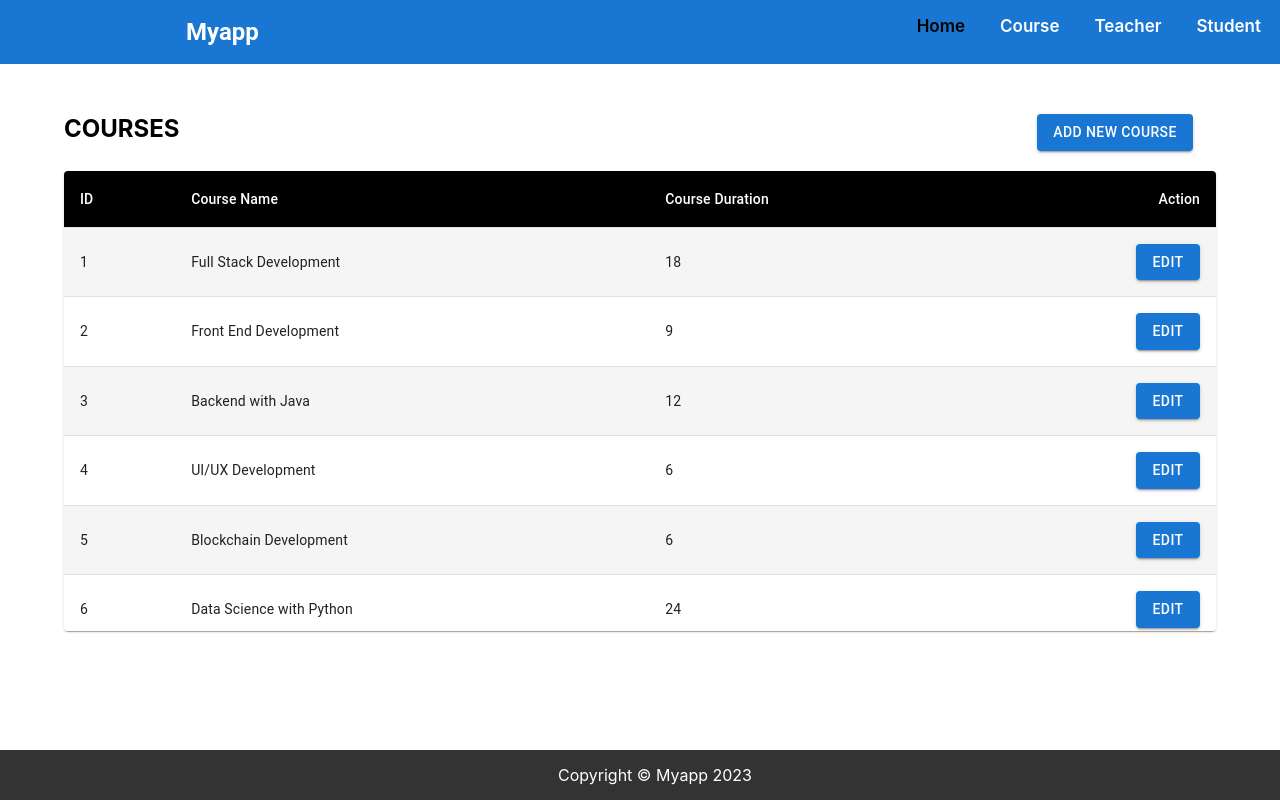
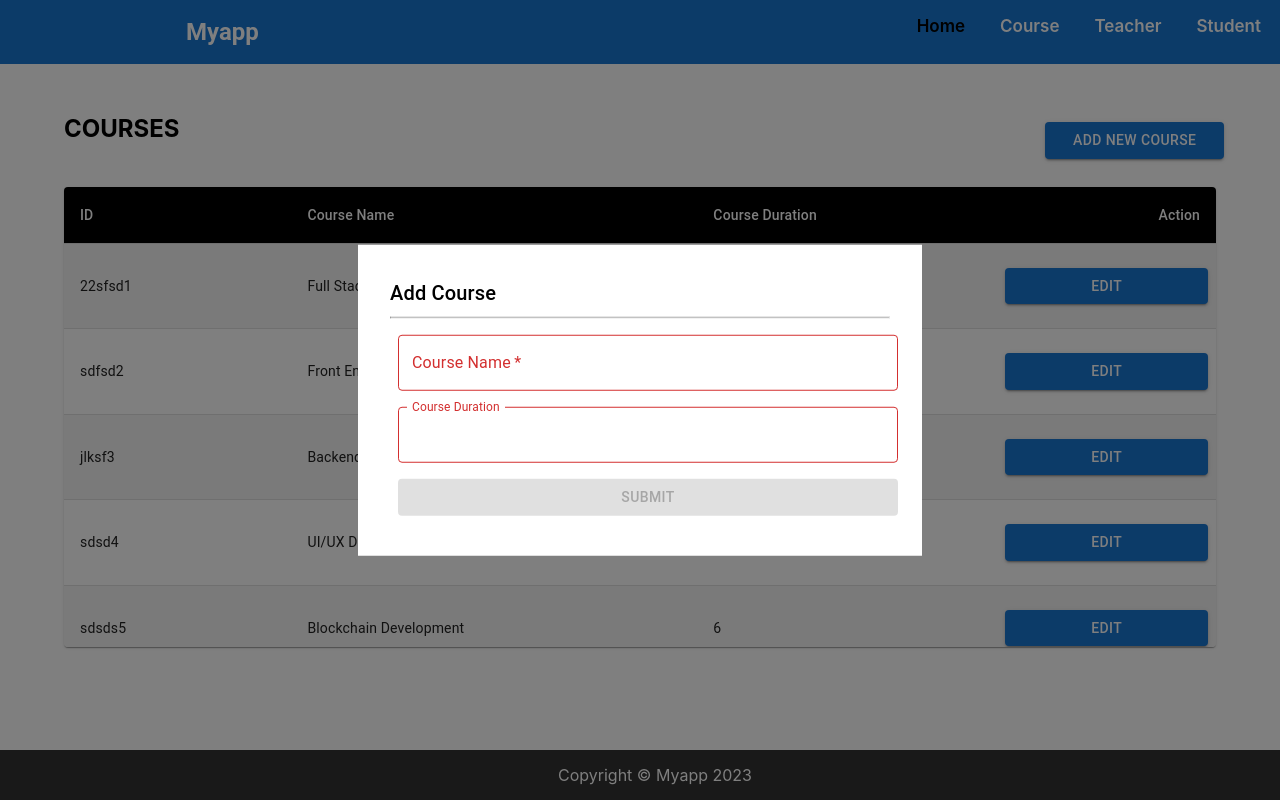
Before and after one commit to ankushchavan0411/movate-react-typescript-assignment, a React (Create React App) app: page / in a window 1280 px wide. Both pictures are taken after a click on the button "ADD NEW COURSE". Shown: the top 800 px of the page. Built offline with nearby package versions, Linux system fonts and the light colour scheme.

Commit message:
AC | Add new course action called

```diff
--- a/src/components/common/Button.tsx
+++ b/src/components/common/Button.tsx
@@ -5,11 +5,22 @@ import Button from "@mui/material/Button";
 interface Props {
   labelText: string;
   handleOnClick(): any;
+  disabled?: boolean;
 }
 
-const Buttons: React.FC<Props> = ({ labelText, handleOnClick }) => {
+const Buttons: React.FC<Props> = ({
+  labelText,
+  handleOnClick,
+  disabled = false,
+}) => {
   return (
-    <Button onClick={handleOnClick} variant="contained">
+    <Button
+      onClick={handleOnClick}
+      variant="contained"
+      fullWidth
+      style={{ margin: 8 }}
+      disabled={disabled}
+    >
       {labelText || "Submit"}
     </Button>
   );
--- /dev/null
+++ b/src/components/course/AddEditCourse.tsx
@@ -0,0 +1,76 @@
+/** @format */
+import Box from "@mui/material/Box";
+import TextField from "@mui/material/TextField";
+import React, { useState } from "react";
+import { useDispatch } from "react-redux";
+import { Dispatch } from "redux";
+import { addCourse } from "../../redux/actions/courseAction";
+import { getUniqueId } from "../../utils";
+import Buttons from "../common/Button";
+
+interface Props {
+  setOpen(isOpen: boolean): any;
+}
+
+const AddEditCourse: React.FC<Props> = ({ setOpen }) => {
+  const [courseName, setCourseName] = useState("");
+  const [courseDuration, setCourseDuration] = useState(null);
+
+  const dispatch: Dispatch<any> = useDispatch();
+
+  const handleOnClick = () => {
+    dispatch(
+      addCourse({
+        id: getUniqueId(),
+        name: courseName,
+        durationInMonths: courseDuration || 0,
+      })
+    );
+    setOpen(false);
+  };
+
+  return (
+    <React.Fragment>
+      <Box
+        component="form"
+        sx={{
+          "& .MuiTextField-root": { m: 1, width: "100%" },
+        }}
+        noValidate
+        autoComplete="off"
+      >
+        <div>
+          <TextField
+            error={!courseName}
+            required
+            id="outlined-required"
+            label="Course Name"
+            value={courseName}
+            onChange={(e: any): void => setCourseName(e.target.value)}
+            autoFocus
+          />
+        </div>
+        <div>
+          <TextField
+            error={!courseDuration}
+            value={courseDuration}
+            id="outlined-number"
+            label="Course Duration"
+            type="number"
+            InputLabelProps={{
+              shrink: true,
+            }}
+            onChange={(e: any): void => setCourseDuration(e.target.value)}
+          />
+        </div>
+        <Buttons
+          labelText="Submit"
+          handleOnClick={handleOnClick}
+          disabled={!courseDuration || !courseName}
+        />
+      </Box>
+    </React.Fragment>
+  );
+};
+
+export default AddEditCourse;
--- a/src/components/course/index.tsx
+++ b/src/components/course/index.tsx
@@ -2,11 +2,14 @@
 import React from "react";
 import { useSelector } from "react-redux";
 import { AppState } from "../../redux/store";
+import DataModal from "../common/DataModal";
 import DataTable from "../common/DataTable";
 import MainHeader from "../common/MainHeader";
+import AddEditCourse from "./AddEditCourse";
 
 const Course = () => {
   const { courses } = useSelector((state: AppState) => state.courses);
+  const [isOpen, setOpen] = React.useState(false);
 
   const columns = [
     { field: "id", headerName: "ID", width: 100 },
@@ -15,13 +18,12 @@ const Course = () => {
     { field: "action", headerName: "Action", width: 300 },
   ];
 
-  const handleOnClick = () => {
-    console.log("clicked on add new");
-  };
-
   return (
     <React.Fragment>
-      <MainHeader handleOnClick={handleOnClick} labelText="COURSES" />
+      <DataModal setOpen={setOpen} isOpen={isOpen} modalTitle={"Add Course"}>
+        <AddEditCourse setOpen={setOpen} />
+      </DataModal>
+      <MainHeader handleOnClick={() => setOpen(true)} labelText="COURSES" />
       <DataTable columns={columns} rows={courses} />
     </React.Fragment>
   );
--- a/src/redux/reducers/course.ts
+++ b/src/redux/reducers/course.ts
@@ -5,13 +5,13 @@ import { CourseAction, CourseState, ICourse } from "../../types/types";
 
 const initialState: CourseState = {
   courses: [
-    { id: 1, name: "Full Stack Development", durationInMonths: 18 },
-    { id: 2, name: "Front End Development", durationInMonths: 9 },
-    { id: 3, name: "Backend with Java", durationInMonths: 12 },
-    { id: 4, name: "UI/UX Development", durationInMonths: 6 },
-    { id: 5, name: "Blockchain Development", durationInMonths: 6 },
+    { id: "22sfsd1", name: "Full Stack Development", durationInMonths: 18 },
+    { id: "sdfsd2", name: "Front End Development", durationInMonths: 9 },
+    { id: "jlksf3", name: "Backend with Java", durationInMonths: 12 },
+    { id: "sdsd4", name: "UI/UX Development", durationInMonths: 6 },
+    { id: "sdsds5", name: "Blockchain Development", durationInMonths: 6 },
     {
-      id: 6,
+      id: "sfsdfsdfds6",
       name: "Data Science with Python",
       durationInMonths: 24,
     },
@@ -31,14 +31,14 @@ const CourseReducer = (
 ): CourseState => {
   switch (action.type) {
     case ADD_COURSE:
-      const newCourse: ICourse = {
-        id: Math.random(),
-        name: action.course.name,
-        durationInMonths: action.course.durationInMonths,
-      };
+      // const newCourse: ICourse = {
+      //   id: action.course.id,
+      //   name: action.course.name,
+      //   durationInMonths: action.course.durationInMonths,
+      // };
       return {
         ...state,
-        courses: state.courses.concat(newCourse),
+        courses: state.courses.concat(action.course),
       };
 
     case EDIT_COURSE:
--- a/src/types/types.d.ts
+++ b/src/types/types.d.ts
@@ -5,7 +5,7 @@
  * @description Define Courses types here
  */
 export interface ICourse {
-  id: number;
+  id: string;
   name: string;
   durationInMonths: number;
 }
--- /dev/null
+++ b/src/utils/index.ts
@@ -0,0 +1,4 @@
+/** @format */
+
+export const getUniqueId = () =>
+  Date.now().toString(36) + Math.random().toString(36).substring(2);
```
